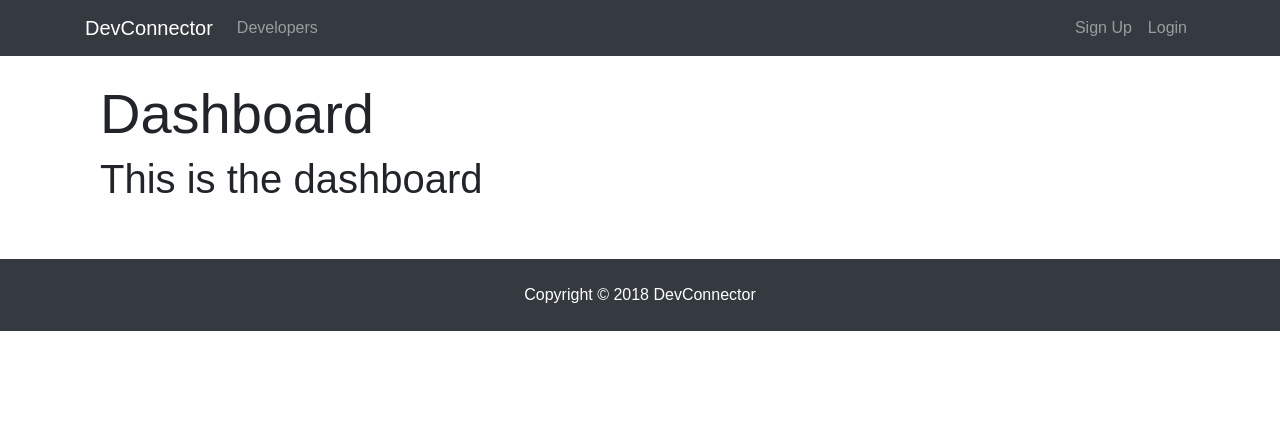
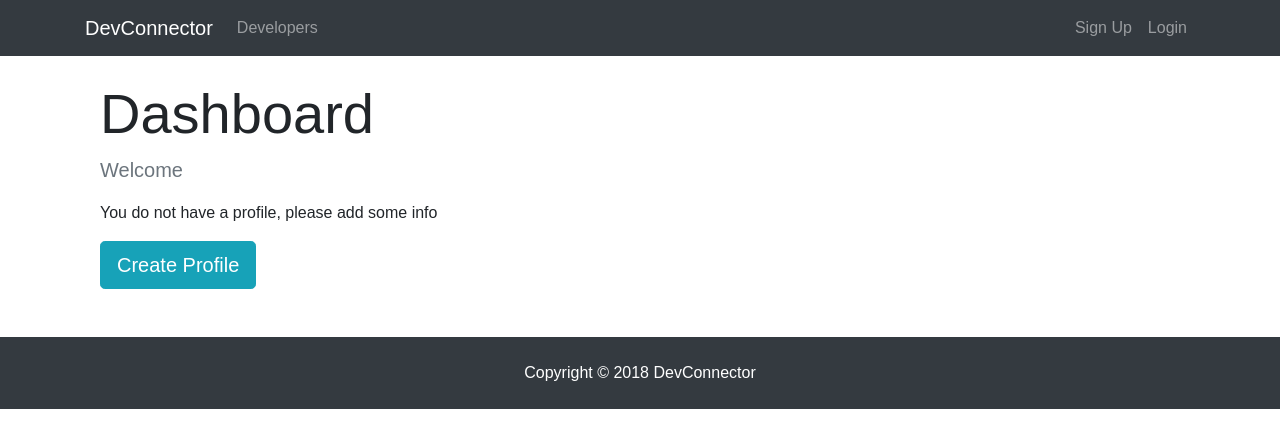
Before and after one commit to rayGreycloud/dev-connector, a React (Create React App) app in the folder client/: page /dashboard in a window 1280 px wide. Shown: the top 448 px of the page. Built offline with nearby package versions, Linux system fonts and the light colour scheme; no server answers.

Commit message:
If no profile found, show message and link to create profile

```diff
--- a/client/src/components/dashboard/Dashboard.js
+++ b/client/src/components/dashboard/Dashboard.js
@@ -1,6 +1,8 @@
 import React, { Component } from 'react';
 import { PropTypes } from 'prop-types';
 import { connect } from 'react-redux';
+import { Link } from 'react-router-dom';
+
 import { getCurrentProfile } from '../../actions/profileActions';
 import Spinner from '../common/Spinner';
 
@@ -18,7 +20,19 @@
     if (profile === null || loading) {
       dashboardContent = <Spinner />;
     } else {
-      dashboardContent = <h1>This is the dashboard</h1>;
+      if (Object.keys(profile).length > 0) {
+        dashboardContent = <h4>DISPLAY PROFILE</h4>;
+      } else {
+        dashboardContent = (
+          <div>
+            <p className="lead text-muted">Welcome {user.name}</p>
+            <p>You do not have a profile, please add some info</p>
+            <Link to="/create-profile" className="btn btn-lg btn-info">
+              Create Profile
+            </Link>
+          </div>
+        );
+      }
     }
 
     return (
```
